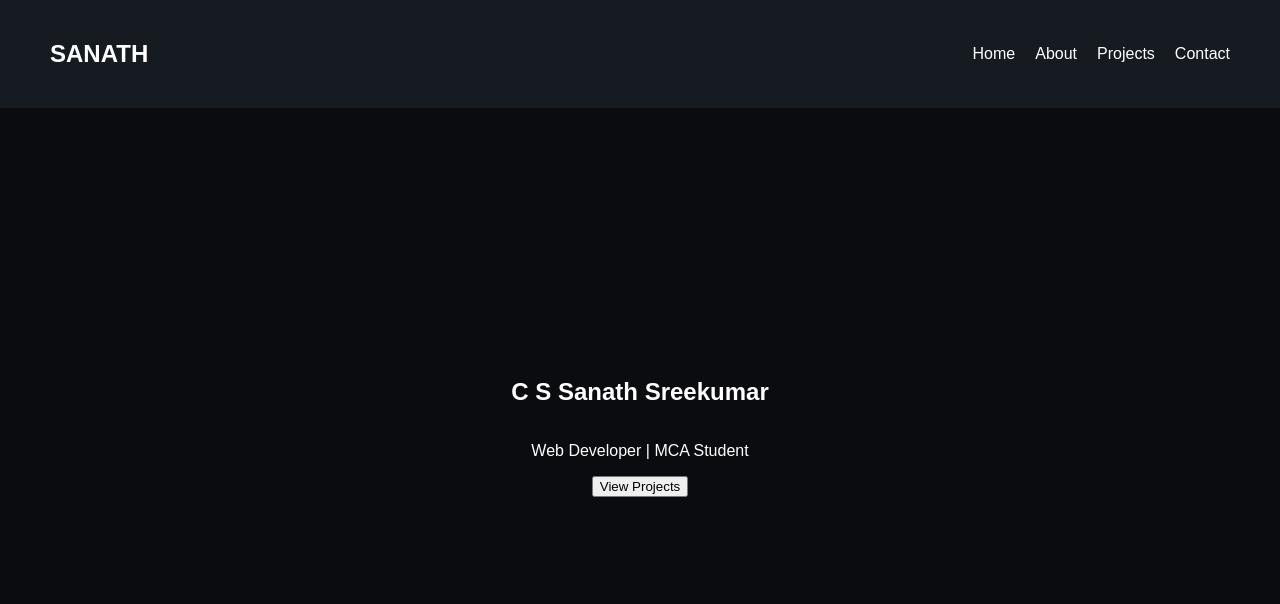
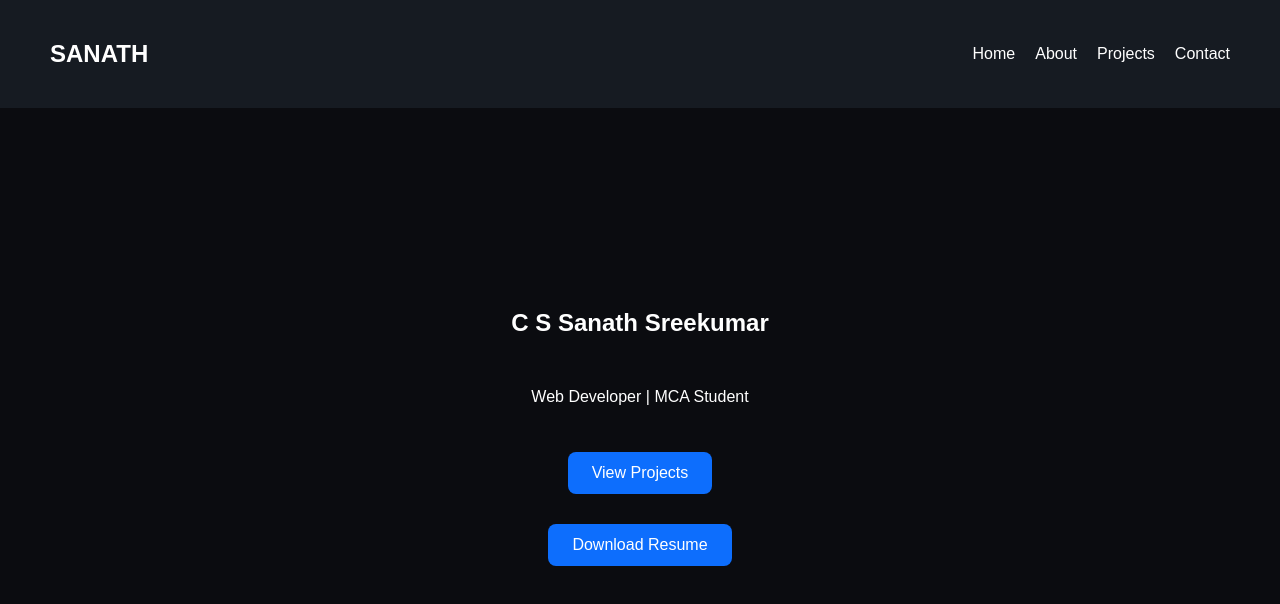
Before and after one commit to sanath2003git/portfolio-react, a React (Vite) app: page / in a window 1280 px wide. Shown: the top 604 px of the page. Built offline with nearby package versions, Linux system fonts and the light colour scheme.

Commit message:
Create reusable button component using props

```diff
--- /dev/null
+++ b/src/components/Button.jsx
@@ -0,0 +1,9 @@
+function Button(props) {
+  return (
+    <button>
+      {props.text}
+    </button>
+  );
+}
+
+export default Button;
--- a/src/components/Hero.jsx
+++ b/src/components/Hero.jsx
@@ -1,3 +1,5 @@
+import Button from './Button';
+
 function Hero() {
   return (
     <section>
@@ -7,9 +9,10 @@ function Hero() {
         Web Developer | MCA Student
       </p>
 
-      <button>
-        View Projects
-      </button>
+      <Button text="View Projects" />
+
+      <Button text="Download Resume" />
+
     </section>
   );
 }
--- a/src/index.css
+++ b/src/index.css
@@ -25,4 +25,17 @@ section {
   flex-direction: column;
   justify-content: center;
   align-items: center;
+  gap: 15px;
+  text-align: center;
 }
+
+button {
+  padding: 12px 24px;
+  margin-top: 15px;
+  border: none;
+  border-radius: 8px;
+  background-color: #0d6efd;
+  color: white;
+  cursor: pointer;
+  font-size: 16px;
+}
```
